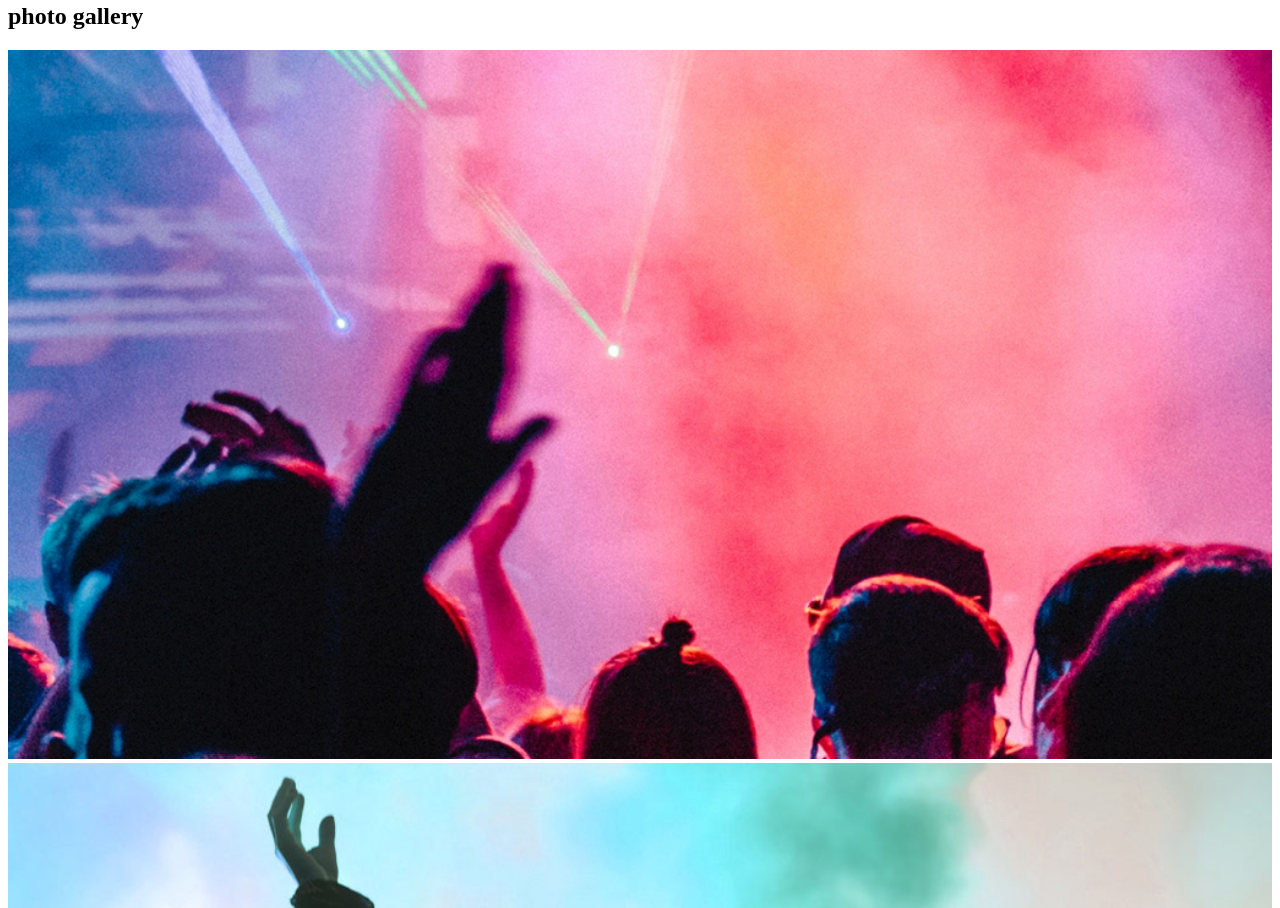
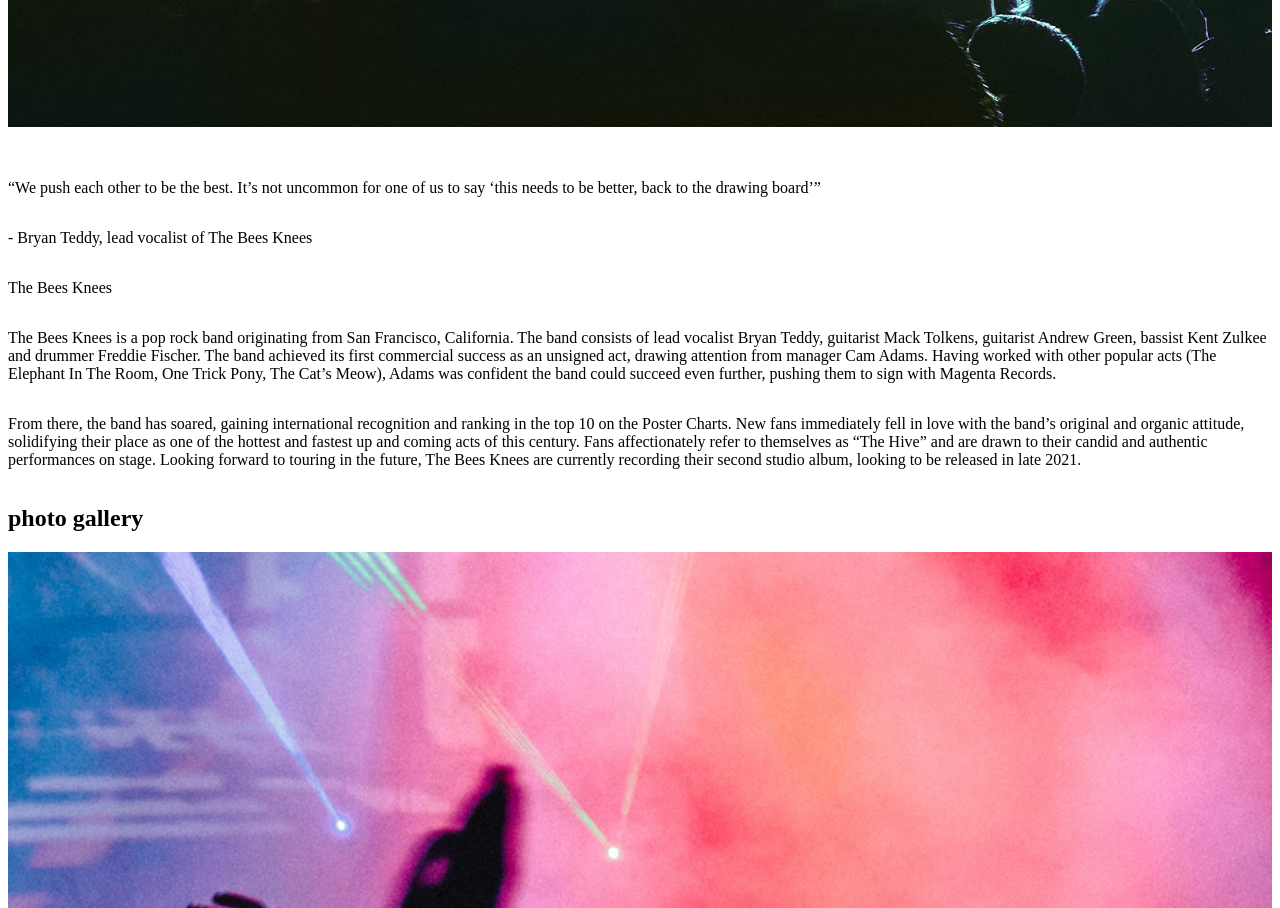
Before and after one commit to criesincode/bandsite-project, a plain HTML site: page index.html in a window 1280 px wide. Shown: the part 1174-2082 px from the top of the page. Drawn offline with Linux system fonts and the light colour scheme.

Commit message:
compile classes in sass

```diff
--- a/index.html
+++ b/index.html
@@ -23,6 +23,14 @@
         <h2>about the musicians</h2>
         <div class="main-container">
             <img class="main-image-a" src="./assets/images/band.jpg">
+            <div class="main-text-container">
+            <p class="main-text-container__info">
+            <p>“We push each other to be the best. It’s not uncommon for one of us to say ‘this needs to be better, back to the drawing board’”</p>
+             <p>- Bryan Teddy, lead vocalist of The Bees Knees</p>
+            <p class="main-text-container__info">The Bees Knees</p>
+            <p class="main-text-container__info">The Bees Knees is a pop rock band originating from San Francisco, California. The band consists of lead vocalist Bryan Teddy, guitarist Mack Tolkens, guitarist Andrew Green, bassist Kent Zulkee and drummer Freddie Fischer. The band achieved its first commercial success as an unsigned act, drawing attention from manager Cam Adams. Having worked with other popular acts (The Elephant In The Room, One Trick Pony, The Cat’s Meow), Adams was confident the band could succeed even further, pushing them to sign with Magenta Records.</p>
+            <p class="main-text-container__info">From there, the band has soared, gaining international recognition and ranking in the top 10 on the Poster Charts. New fans immediately fell in love with the band’s original and organic attitude, solidifying their place as one of the hottest and fastest up and coming acts of this century. Fans affectionately refer to themselves as “The Hive” and are drawn to their candid and authentic performances on stage. Looking forward to touring in the future, The Bees Knees are currently recording their second studio album, looking to be released in late 2021.</p>
+            </div>
         </div>
     </section>
         <div class="main-image__gallery">
--- a/styles/partials/bio.scss
+++ b/styles/partials/bio.scss
@@ -1,18 +1,17 @@
 .navbar {
     background-color: #323232;
     color: #FFFFFF;
-}
-.navbar-logo__container {
+    &-logo__container {
         display: flex;
         justify-content: center;
     }
-.navbar-pages {
+    &-pages {
         display: flex;
         justify-content: space-between;
         padding-left: 100px;
         padding-right: 100px;
     }
-
+}
 li {
     list-style-type: none;
 }
@@ -36,6 +35,7 @@ li {
 .hero-image-text {
     padding-top: 148px;
     padding-left: 16px;
+    padding-bottom: 148px;
     position: relative;
     color:#FFFFFF
 }
@@ -52,3 +52,8 @@ li {
     width: 100%;
     height: auto;
 }
+.main-text-container {
+    display: flex;
+    flex-direction: column;
+    flex-wrap: wrap;
+}
```
Also changed, not shown: styles/partials/bio.css, 1 other file. Lines whose indentation alone changed are shown as unchanged.
